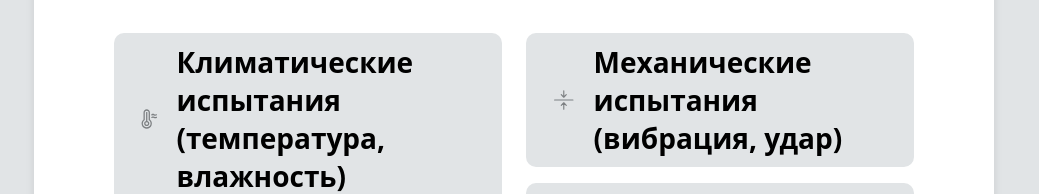
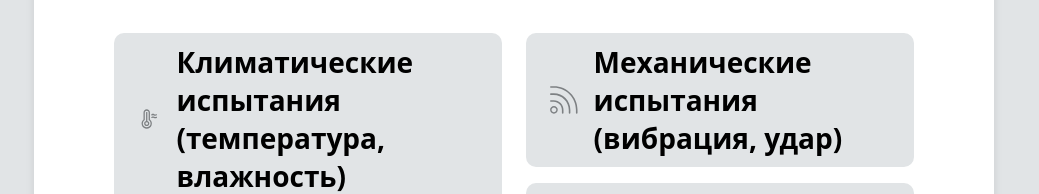
Before and after one commit to js-owl/maas-front, a Vue app: page /test in a window 1280 px wide. Shown: the part 271-465 px from the top of the page, without its empty margins (126-1165 px from the left). Built offline with nearby package versions, Linux system fonts and the light colour scheme.

Commit message:
Update IconExternal2 component with new SVG design and improved viewBox dimensions

```diff
--- a/src/icons/IconExternal2.vue
+++ b/src/icons/IconExternal2.vue
@@ -8,15 +8,37 @@ const { color = '#7D8083', strokeWidth = 3 } = defineProps<{
 <template>
   <svg
     xmlns="http://www.w3.org/2000/svg"
-    viewBox="0 0 60 43"
+    viewBox="0 0 113.4 113.4"
   >
-    <path
-      d="M10 21.4994L50 21.4994M35.4545 9.82211L30 15.4889M30 15.4889L24.5455 9.82211M30 15.4889V1.5M24.5455 33.1779L30 27.5111M30 27.5111L35.4545 33.1779M30 27.5111V41.5"
-      fill="none"
-      :stroke="color"
-      :stroke-width="strokeWidth"
-      stroke-linecap="round"
-      stroke-linejoin="round"
-    />
+    <g>
+      <g>
+        <g>
+          <path
+            d="M16.3,0h-13C1.5,0,0,1.5,0,3.3s1.5,3.3,3.3,3.3h13c49.9,0,90.4,40.6,90.4,90.4v13c0,1.8,1.5,3.3,3.3,3.3
+				s3.3-1.5,3.3-3.3v-13C113.4,43.6,69.8,0,16.3,0z"
+            :fill="color"
+          />
+          <path
+            d="M15.6,29.4H3.3c-1.8,0-3.3,1.5-3.3,3.3s1.5,3.3,3.3,3.3h12.3c34,0,61.7,27.7,61.7,61.7V110
+				c0,1.8,1.5,3.3,3.3,3.3s3.3-1.5,3.3-3.3V97.7C84,60,53.3,29.4,15.6,29.4z"
+            :fill="color"
+          />
+          <path
+            d="M15.6,57.7H3.3C1.5,57.7,0,59.2,0,61c0,1.8,1.5,3.3,3.3,3.3h12.3c18.4,0,33.4,15,33.4,33.4V110
+				c0,1.8,1.5,3.3,3.3,3.3c1.8,0,3.3-1.5,3.3-3.3V97.7C55.7,75.6,37.7,57.7,15.6,57.7z"
+            :fill="color"
+          />
+        </g>
+      </g>
+      <g>
+        <g>
+          <path
+            d="M16.2,113c-8.7,0-15.8-7.1-15.8-15.8s7.1-15.8,15.8-15.8S32,88.5,32,97.2S24.9,113,16.2,113z M16.2,87.3
+				c-5.5,0-9.9,4.5-9.9,9.9c0,5.5,4.5,9.9,9.9,9.9s9.9-4.5,9.9-9.9C26.1,91.7,21.7,87.3,16.2,87.3z"
+            :fill="color"
+          />
+        </g>
+      </g>
+    </g>
   </svg>
 </template>
```
